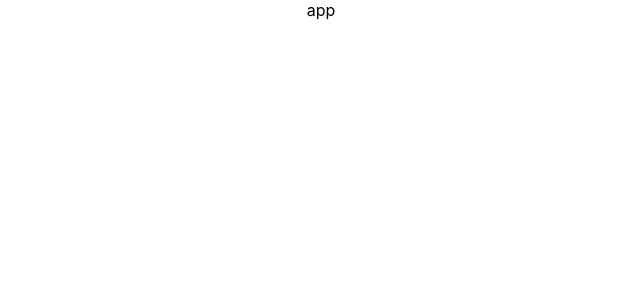
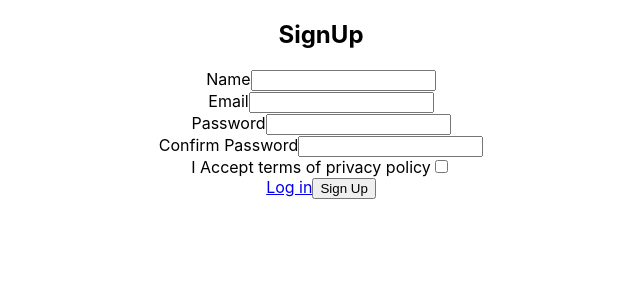
Before and after one commit to mohamadnikparvar/SignUp-form, a React (Create React App) app in the folder form-project/: page / in a window 1280 px wide. Shown: the top 300 px of the page, without its empty margins (319-959 px from the left). Built offline with nearby package versions, Linux system fonts and the light colour scheme.

Commit message:
jsx codes added and inputs created

```diff
--- a/form-project/src/App.js
+++ b/form-project/src/App.js
@@ -1,10 +1,11 @@
 
 import './App.css';
+import SignUp from './components/SignUp';
 
 function App() {
   return (
     <div className="App">
-      app
+      <SignUp/>
     </div>
   );
 }
--- /dev/null
+++ b/form-project/src/components/SignUp.js
@@ -0,0 +1,54 @@
+import React, { useState } from 'react';
+
+const SignUp = () => {
+
+    const [data,setData] = useState({
+        name:"",
+        password:"",
+        email:"",
+        confirmPassword:"",
+        isAccepted: false
+    })
+
+    const changeHandler = e =>{
+        if(e.target.naem === "isAccepted"){
+            setData({...data,[e.target.name]:e.target.checked})
+        }else {
+            setData({...data,[e.target.name]:e.target.value})
+        }
+    }
+
+    return (
+        <div>
+            <form>
+                <h2>SignUp</h2>
+                <div>
+                    <label>Name</label>
+                    <input type="text" name="name" value={data.name} onChange={changeHandler}/>
+                </div>
+                <div>
+                    <label>Email</label>
+                    <input type="text" name="email" value={data.email} onChange={changeHandler}/>
+                </div>
+                <div>
+                    <label>Password</label>
+                    <input type="password" name="password" value={data.password} onChange={changeHandler}/>
+                </div>
+                <div>
+                    <label>Confirm Password</label>
+                    <input type="password" name="confirmPassword" value={data.confirmPassword} onChange={changeHandler}/>
+                </div>
+                <div>
+                    <label>I Accept terms of privacy policy</label>
+                    <input type="checkbox" name="isAccepted" value={data.isAccepted} onChange={changeHandler}/>
+                </div>
+                <div>
+                    <a href="#">Log in</a>
+                    <button type="submit">Sign Up</button>
+                </div>
+            </form>
+        </div>
+    );
+};
+
+export default SignUp;
```
